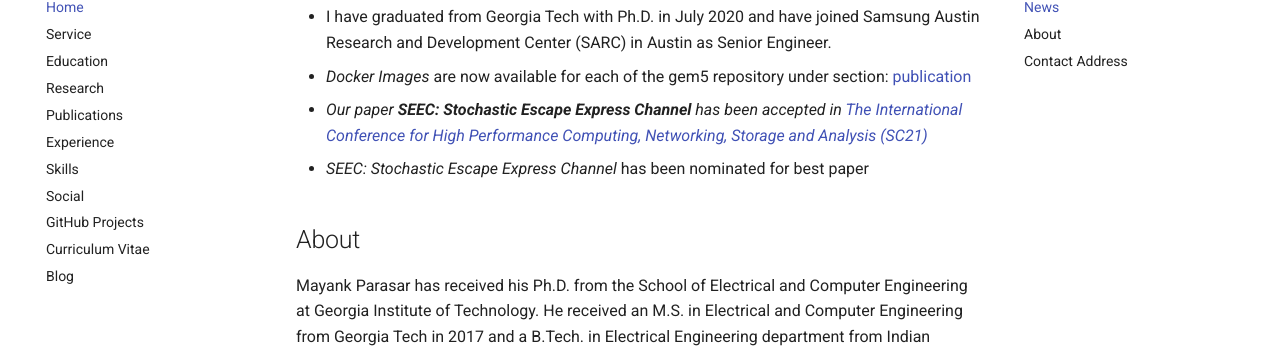
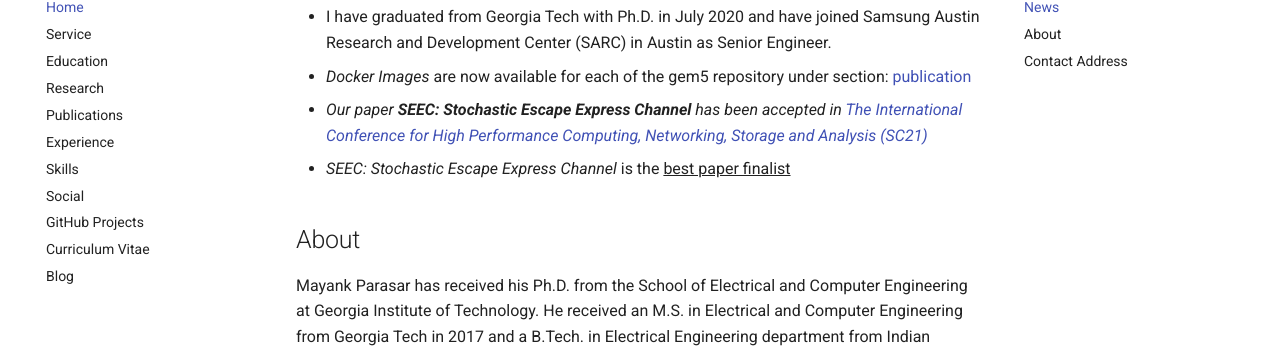
Before and after one commit to Mayank-Parasar/website, an MkDocs documentation site: the page built from docs/index.md, in a window 1280 px wide and 900 px high, scrolled down 539 px. Shown: the part 101-452 px from the top of the window. Built offline with MkDocs 1.6.1 and Material for MkDocs 9.7.7, drawn with Linux system fonts in a browser that asks for light colours; comment, search, counter and statistics services are not loaded.

Commit message:
updated the website with recent updates

```diff
--- a/docs/index.md
+++ b/docs/index.md
@@ -19,7 +19,7 @@ Hi!
 * I have graduated from Georgia Tech with Ph.D. in July 2020 and have joined Samsung Austin Research and Development Center (SARC) in Austin as Senior Engineer.
 * _Docker Images_ are now available for each of the gem5 repository under section: [publication](publication.md)
 * <em>Our paper <b>SEEC: Stochastic Escape Express Channel</b> has been accepted in <a href="https://sc21.supercomputing.org/">The International Conference for High Performance Computing, Networking, Storage and Analysis (SC21)</a></em>
-* <em>SEEC: Stochastic Escape Express Channel</em> has been nominated for best paper
+* <em>SEEC: Stochastic Escape Express Channel</em> is the <u>best paper finalist</u>
 
 
 About
```
